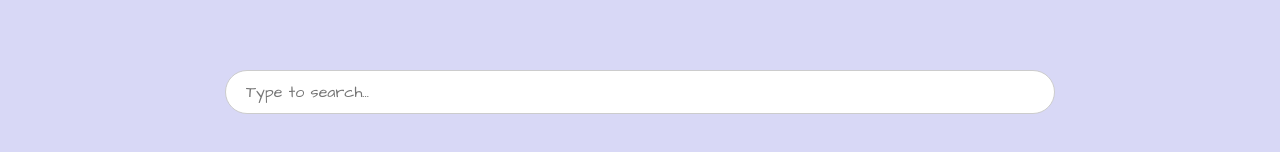
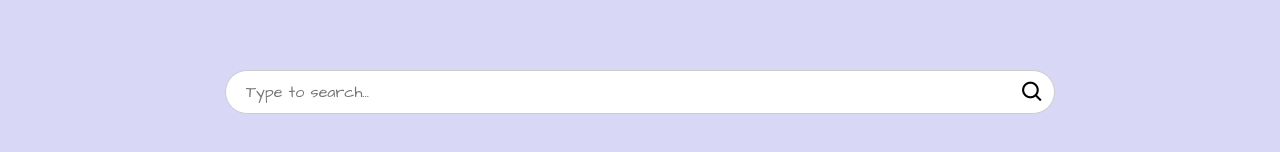
Before and after one commit to sreehb-123/9-11, a React (Create React App) app in the folder email-validation/: page /search in a window 1280 px wide. Shown: the part 300-452 px from the top of the page. Built offline with nearby package versions, Linux system fonts and the light colour scheme; a web font is replaced by a local one.

Commit message:
Update Navbar.css

```diff
--- a/email-validation/src/components/Navbar.css
+++ b/email-validation/src/components/Navbar.css
@@ -52,6 +52,7 @@
     font-family: Architects Daughter;
     color: #3c1361;
     margin: 0 10px 0 10px;
+
   }
 
   .search-input:focus {
@@ -59,8 +60,7 @@
     border-color: #3c1361;
     box-shadow: 0 4px 4px rgba(184, 5, 255, 0.25);
   }
-
-  .search-button{
+.search-button{
   position: absolute;
     width: 30px;
     height: 20px;
@@ -81,6 +81,9 @@
     top:0px;
     right: 10px;
   }
+  .search {
+    position: relative;
+  }
 
   .menu-dropdown{
         background: transparent;
@@ -88,6 +91,7 @@
         border: none;
         font-size: 45px;
         transition: transform 0.3s ease;
+
   }
 
   .menu-dropdown i{
@@ -108,11 +112,14 @@
     color: #3c1361;
     padding: 20px;
     box-shadow: 2px 0 5px rgba(0, 0, 0, 0.5);
-    z-index: 1000;
+    z-index: 100;
     display: flex;
     flex-direction: column;
     justify-content: space-between;
     margin-top: 0;
+  }
+  .SIDEBAR{
+    position: sticky;
 
   }
 
@@ -125,6 +132,7 @@
 
   .sidebar li {
     margin: 15px 0;
+    z-index: 1001;
   }
 
   .sidebar li button {
```
